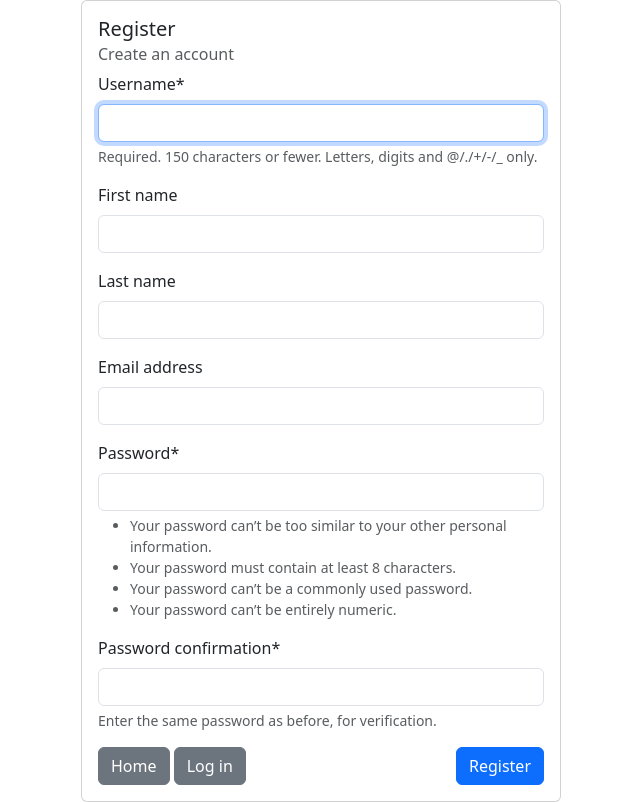
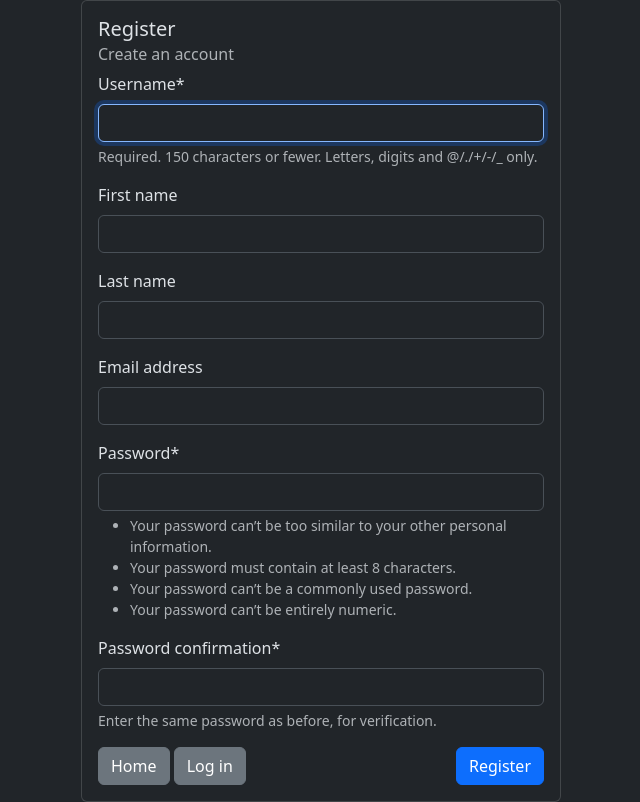
Before and after one commit to franchsli/whatsapp_clone_django, a Django app: page /register/ in a window 1280 px wide. Shown: the whole page, without its empty margins (319-959 px from the left). Run offline with Django 5.2, Linux system fonts and the light colour scheme; some libraries are stand-ins or nearby versions.

Commit message:
Dark theme

```diff
--- a/whatsapp_clone/static/theme.js
+++ b/whatsapp_clone/static/theme.js
@@ -0,0 +1,28 @@
+const dark_theme = () => {
+    const html = document.querySelector('html')
+    html.setAttribute('data-bs-theme', 'dark')
+    const icon = document.getElementById('theme-icon')
+    icon.classList.remove('bi-moon-fill')
+    icon.classList.add('bi-sun-fill')
+    localStorage.setItem('theme', 'dark')
+}
+const light_theme = () => {
+    const html = document.querySelector('html')
+    html.setAttribute('data-bs-theme', 'light')
+    const icon = document.getElementById('theme-icon')
+    icon.classList.remove('bi-sun-fill')
+    icon.classList.add('bi-moon-fill')
+    localStorage.setItem('theme', 'light')
+}
+const switch_theme = () => {
+    const actual_theme = localStorage.getItem('theme')
+    actual_theme === 'light' ? dark_theme(): light_theme()
+
+
+}
+
+
+document.addEventListener('DOMContentLoaded', () => {
+    const actual_theme = localStorage.getItem('theme')
+    actual_theme === 'light' ? light_theme(): dark_theme()
+})
--- a/whatsapp_clone/templates/layouts/base.html
+++ b/whatsapp_clone/templates/layouts/base.html
@@ -1,6 +1,6 @@
 {% load static %}
 <!DOCTYPE html>
-<html lang="en">
+<html lang="en" data-bs-theme="light">
 <head>
     <meta charset="UTF-8">
     <meta name="viewport" content="width=device-width, initial-scale=1.0">
@@ -16,6 +16,7 @@
         {% include "layouts/partials/footer.html" %}
     </div>
 
+    <script src="{% static 'theme.js' %}"></script>
     {% block script %}{% endblock script %}
 </body>
 </html>
```
Also changed, not shown: README.md.
